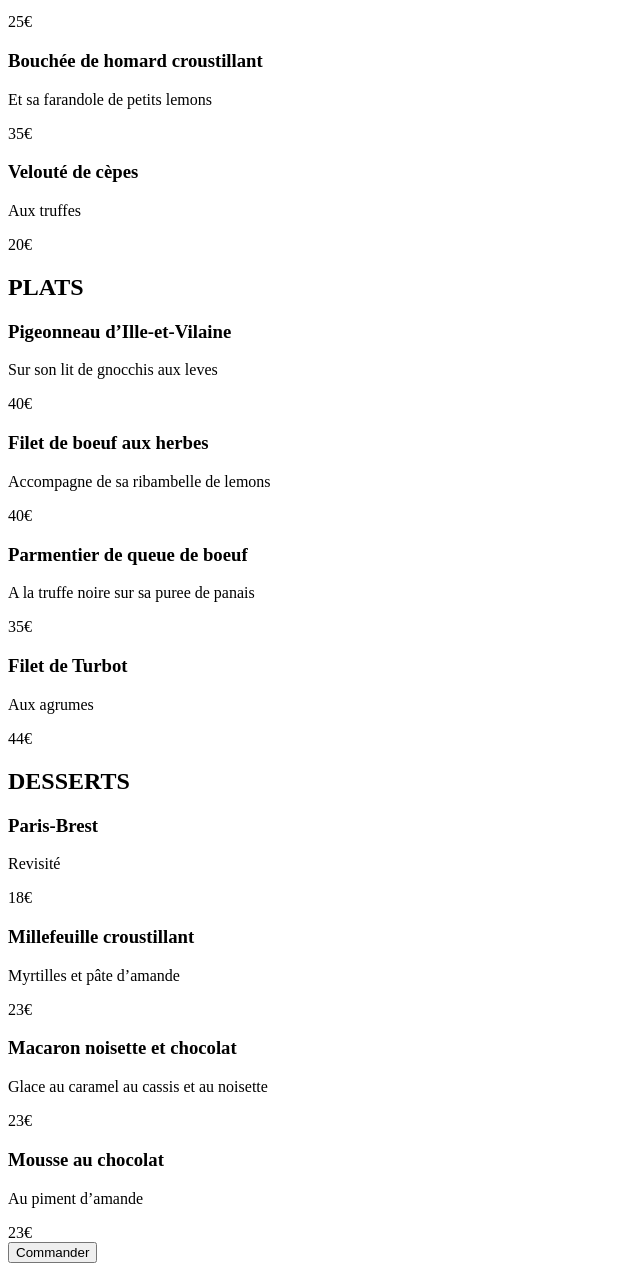
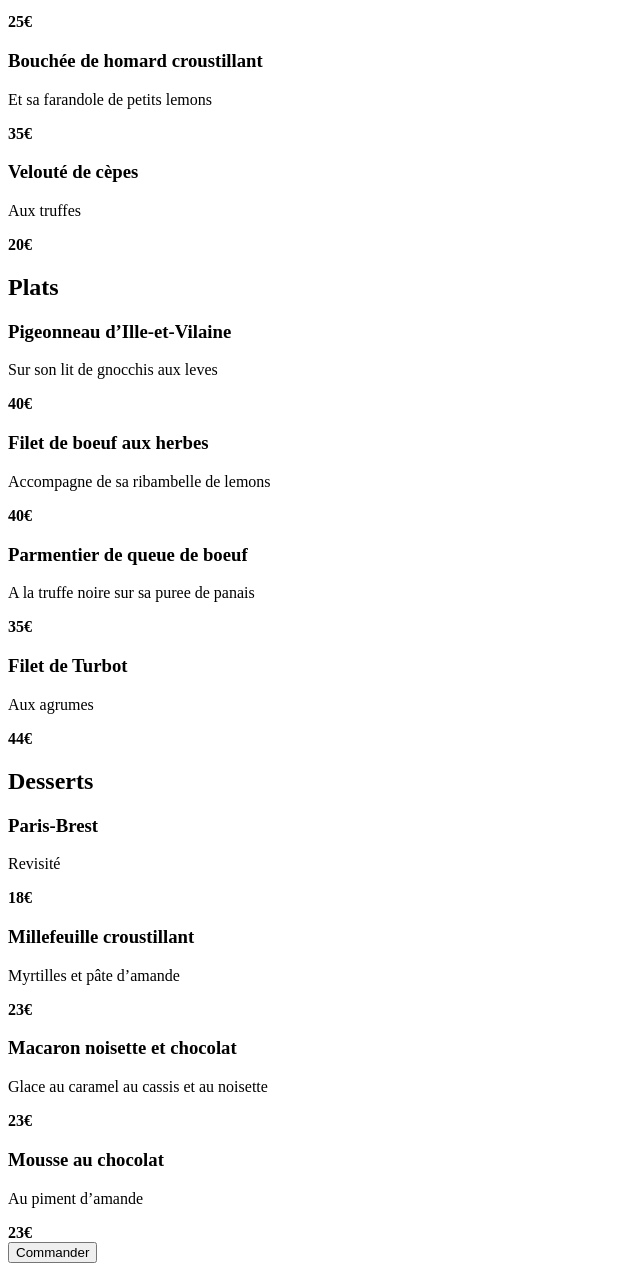
Before and after one commit to GeoffDW/OhMyFood, a plain HTML site: page menus/a-la-francaise.html in a window 1280 px wide. Shown: the part 1153-2431 px from the top of the page, without its empty margins (0-640 px from the left). Drawn offline with nearby package versions, Linux system fonts and the light colour scheme; files that its build step writes are made by us from their sources; files whose address does not match are found by name; a web font is replaced by a local one.

Commit message:
Modif span + titre, ajout sections

```diff
--- a/menus/a-la-francaise.html
+++ b/menus/a-la-francaise.html
@@ -33,78 +33,81 @@
         <i class="fa-solid fa-heart"></i>
 
         <section class="menus">
-            <h2>ENTREES</h2>
+            <h2>Entrées</h2>
             <ul>
                 <li>
                     <h3>Tartare de thon</h3>
                     <p>Assaisonne au yuzu</p>
-                    <span>25€</span>
+                    <b>25€</b>
                 </li>
 
                 <li>
                     <h3>Bouchée de homard croustillant</h3>
                     <p>Et sa farandole de petits lemons</p>
-                    <span>35€</span>
+                    <b>35€</b>
                 </li>
 
                 <li>
                     <h3>Velouté de cèpes</h3>
                     <p>Aux truffes</p>
-                    <span>20€</span>
+                    <b>20€</b>
                 </li>
+            </ul>
 
-            </ul>
-            <h2>PLATS</h2>
+            <section>
+                <h2>Plats</h2>
                 <ul>
                     <li>
                         <h3>Pigeonneau d’Ille-et-Vilaine</h3>
                         <p>Sur son lit de gnocchis aux leves</p>
-                    <span>40€</span>
+                        <b>40€</b>
                     </li>
 
                     <li>
                         <h3>Filet de boeuf aux herbes</h3>
                         <p>Accompagne de sa ribambelle de lemons</p>
-                    <span>40€</span>
+                        <b>40€</b>
                     </li>
 
                     <li>
                         <h3>Parmentier de queue de boeuf</h3>
                         <p>A la truffe noire sur sa puree de panais</p>
-                    <span>35€</span>
+                        <b>35€</b>
                     </li>
 
                     <li>
                         <h3>Filet de Turbot</h3>
                         <p>Aux agrumes</p>
-                    <span>44€</span>
+                        <b>44€</b>
                     </li>
+                </ul>
+            </section>
 
-            </ul>
-            <h2>DESSERTS</h2>
+            <section>
+                <h2>Desserts</h2>
                 <ul>
                     <li>
                         <h3>Paris-Brest</h3>
                         <p>Revisité</p>
-                    <span>18€</span>
+                        <b>18€</b>
                     </li>
 
                     <li>
                         <h3>Millefeuille croustillant</h3>
                         <p>Myrtilles et pâte d’amande</p>
-                    <span>23€</span>
+                        <b>23€</b>
                     </li>
 
                     <li>
                         <h3>Macaron noisette et chocolat</h3>
                         <p>Glace au caramel au cassis et au noisette</p>
-                    <span>23€</span>
+                        <b>23€</b>
                     </li>
 
                     <li>
                         <h3>Mousse au chocolat</h3>
                         <p>Au piment d’amande</p>
-                    <span>23€</span>
+                        <b>23€</b>
                     </li>
 
                 </ul>
@@ -115,7 +118,7 @@
     </main>
 
     <footer>
-        <h1>ohmyfood</h1>
+        <h3>ohmyfood</h3>
         <ul>
             <li>
                 <a href="#">
```
Lines whose indentation alone changed are shown as unchanged.
